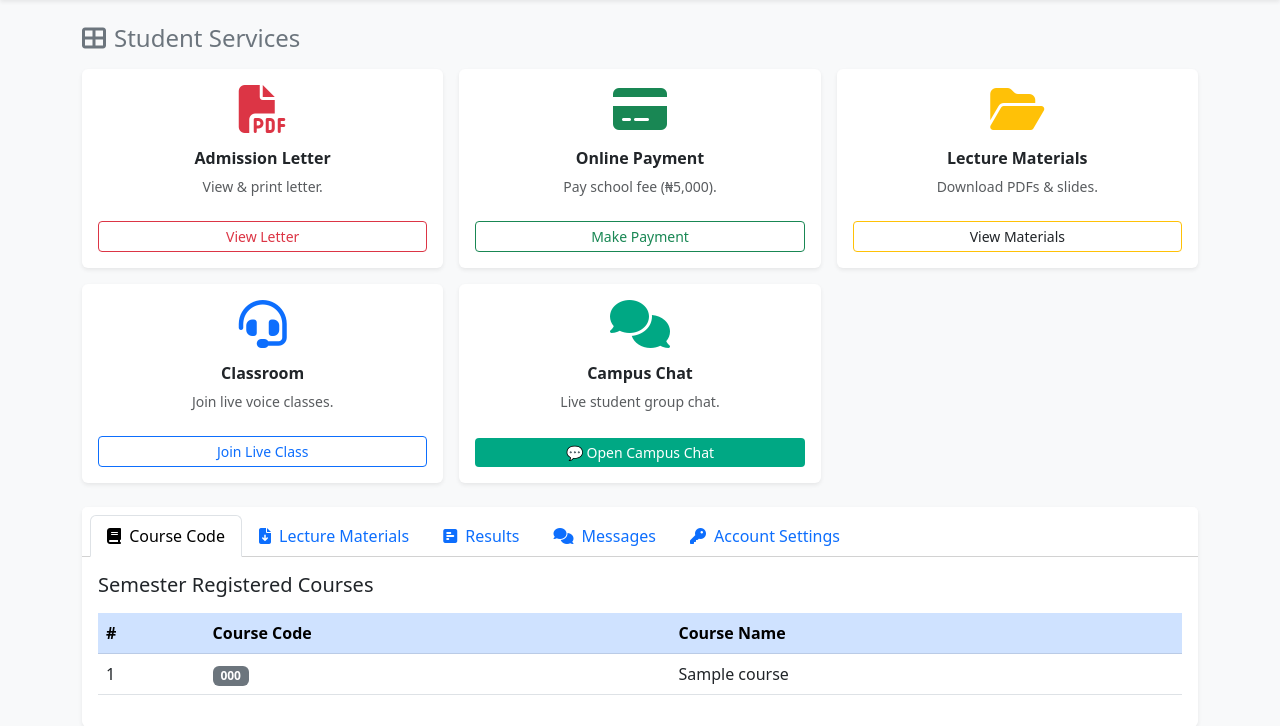
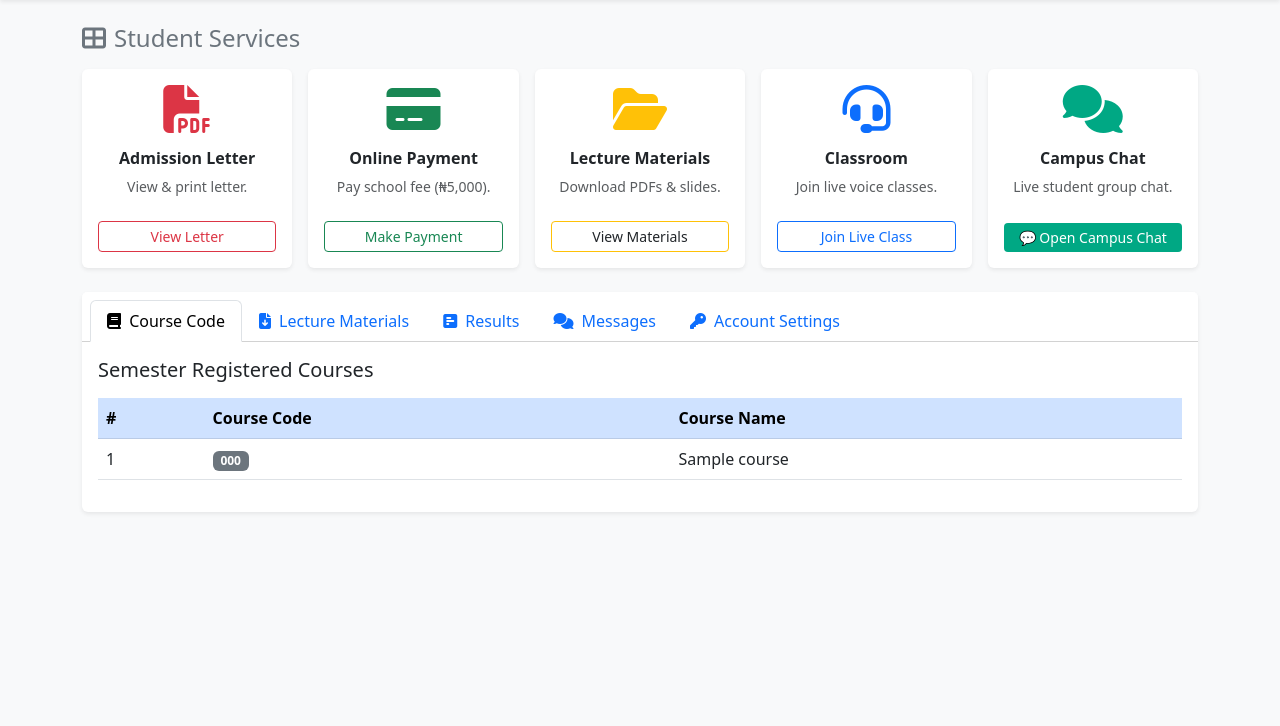
Before and after one commit to sulemanyunusabakura-jpg/magazawa-portal, a Python web app: template templates/student_dashboard.html in a window 1280 px wide. Shown: the part 56-782 px from the top of the page. After the commit the page ends 571 px from the top, so only its background shows below. Run offline with Jinja, Linux system fonts and the light colour scheme; the template is opened without the code that fills it: most values are stand-ins (such as "Sample title", 1, 10 or a date in 2020).

Commit message:
Update student_dashboard.html

```diff
--- a/templates/student_dashboard.html
+++ b/templates/student_dashboard.html
@@ -27,7 +27,7 @@
         {% with messages = get_flashed_messages(with_categories=true) %}
             {% if messages %}
                 {% for category, message in messages %}
-                    <div class="alert alert-{{ category if category != 'error' else 'danger' }} alert-dismissible fade show" role="alert">
+                    <div class="alert alert-{{ 'danger' if category in ['error', 'danger'] else category }} alert-dismissible fade show" role="alert">
                         {{ message }}
                         <button type="button" class="btn-close" data-bs-dismiss="alert" aria-label="Close"></button>
                     </div>
@@ -40,7 +40,7 @@
         <div class="row g-3 mb-4">
 
             <!-- 1. Admission Letter -->
-            <div class="col-md-4 col-lg-2-4 col-sm-6">
+            <div class="col-sm-6 col-md-4 col-lg">
                 <div class="card h-100 shadow-sm border-0 text-center p-3">
                     <div class="card-body d-flex flex-column justify-content-between p-0">
                         <div>
@@ -54,7 +54,7 @@
             </div>
 
             <!-- 2. School Fee Payment -->
-            <div class="col-md-4 col-lg-2-4 col-sm-6">
+            <div class="col-sm-6 col-md-4 col-lg">
                 <div class="card h-100 shadow-sm border-0 text-center p-3">
                     <div class="card-body d-flex flex-column justify-content-between p-0">
                         <div>
@@ -68,7 +68,7 @@
             </div>
 
             <!-- 3. Lecture Materials -->
-            <div class="col-md-4 col-lg-2-4 col-sm-6">
+            <div class="col-sm-6 col-md-4 col-lg">
                 <div class="card h-100 shadow-sm border-0 text-center p-3">
                     <div class="card-body d-flex flex-column justify-content-between p-0">
                         <div>
@@ -82,7 +82,7 @@
             </div>
 
             <!-- 4. Virtual Classroom -->
-            <div class="col-md-4 col-lg-2-4 col-sm-6">
+            <div class="col-sm-6 col-md-4 col-lg">
                 <div class="card h-100 shadow-sm border-0 text-center p-3">
                     <div class="card-body d-flex flex-column justify-content-between p-0">
                         <div>
@@ -95,8 +95,8 @@
                 </div>
             </div>
 
-            <!-- 5. Open Campus Chat (NEW INTEGRATED CARD) -->
-            <div class="col-md-4 col-lg-2-4 col-sm-6">
+            <!-- 5. Open Campus Chat -->
+            <div class="col-sm-6 col-md-4 col-lg">
                 <div class="card h-100 shadow-sm border-0 text-center p-3">
                     <div class="card-body d-flex flex-column justify-content-between p-0">
                         <div>
```
